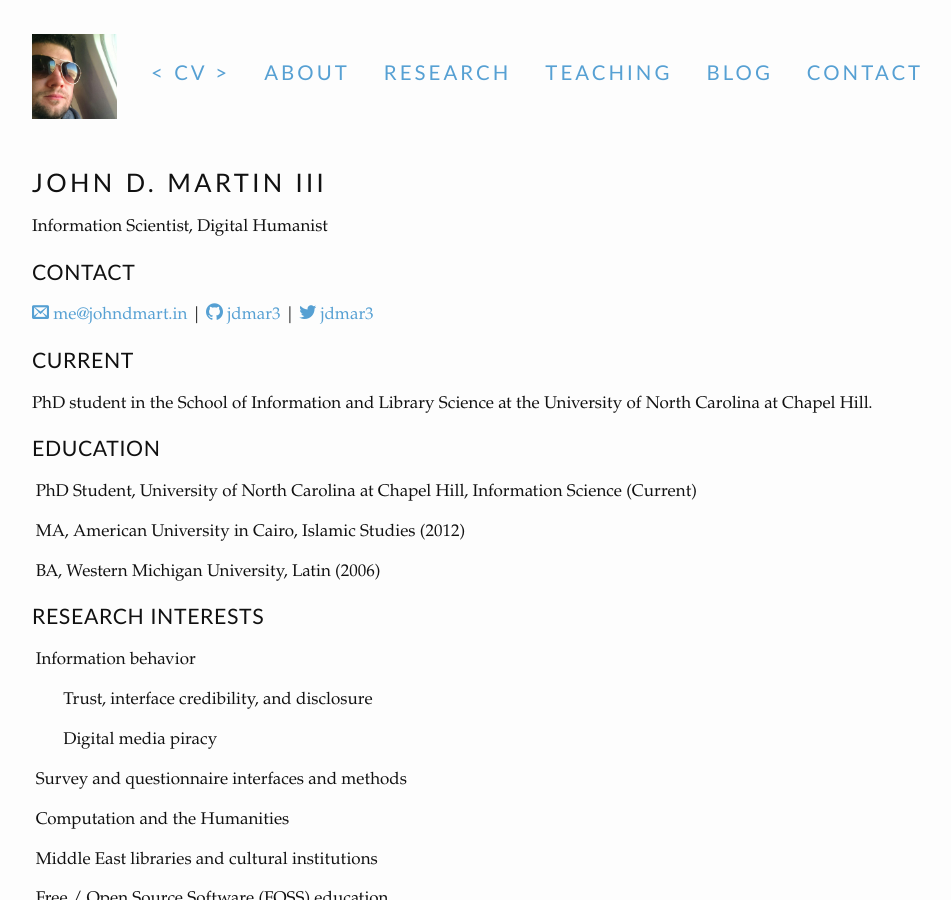
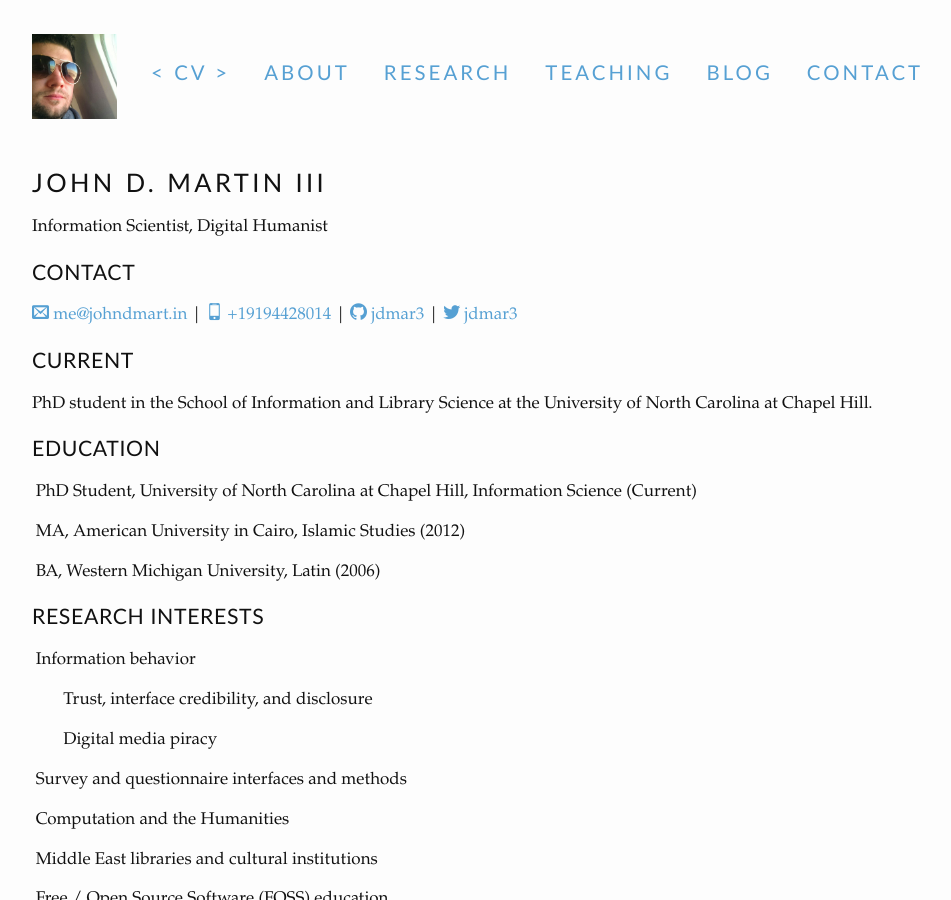
Before and after one commit to jdmar3/jdmar3.github.io, a Jekyll site: the page built from cv/index.md, in a window 1280 px wide and 900 px high. Shown: the whole window, without its empty margins (48-999 px from the left). Built offline with Jekyll 4.4.1, drawn with Linux system fonts in a browser that asks for light colours; Markdown is read by kramdown in place of the engine named in the settings.

```diff
--- a/cv/index.md
+++ b/cv/index.md
@@ -13,6 +13,7 @@
 
 
 <a href="mailto:{{site.data.social.email.prevar}}{{site.data.social.email.var}}"><span class="icon-mail"></span>&nbsp;{{site.data.social.email.var}}</a> |
+<a href="tel:{{site.data.social.tel.var}}"><span class="icon-mobile"></span>&nbsp;{{site.data.social.tel.var}}</a> |
 <a href="https://github.com/{{site.data.social.github.var}}"><span class="icon-github"></span>&nbsp;{{site.data.social.github.var}}</a> |
 <a href="https://twitter.com/{{site.data.social.twitter.var}}"><span class="icon-twitter"></span>&nbsp;{{site.data.social.twitter.var}}</a>
 
```
